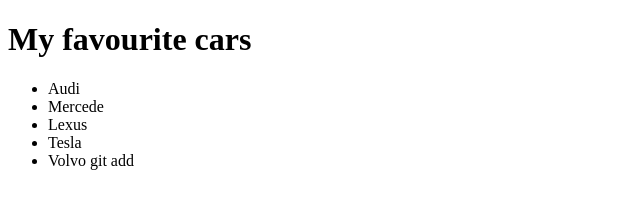
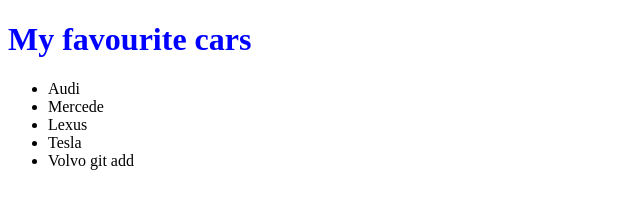
Before and after one commit to GuzelSener/TEST102, a plain HTML site: page index.html in a window 1280 px wide. Shown: the whole page, without its empty margins (0-640 px from the left). Drawn offline with Linux system fonts and the light colour scheme.

Commit message:
css edit

```diff
--- a/index.html
+++ b/index.html
@@ -1,6 +1,7 @@
 <!DOCTYPE html>
 <html lang="en">
 <head>
+  <link rel="stylesheet" href="style.css">
   <meta charset="UTF-8">
   <meta http-equiv="X-UA-Compatible" content="IE=edge">
   <meta name="viewport" content="width=device-width, initial-scale=1.0">
--- /dev/null
+++ b/style.css
@@ -0,0 +1,4 @@
+h1{
+  color: blue;
+  font-weight: bold;
+}
```
